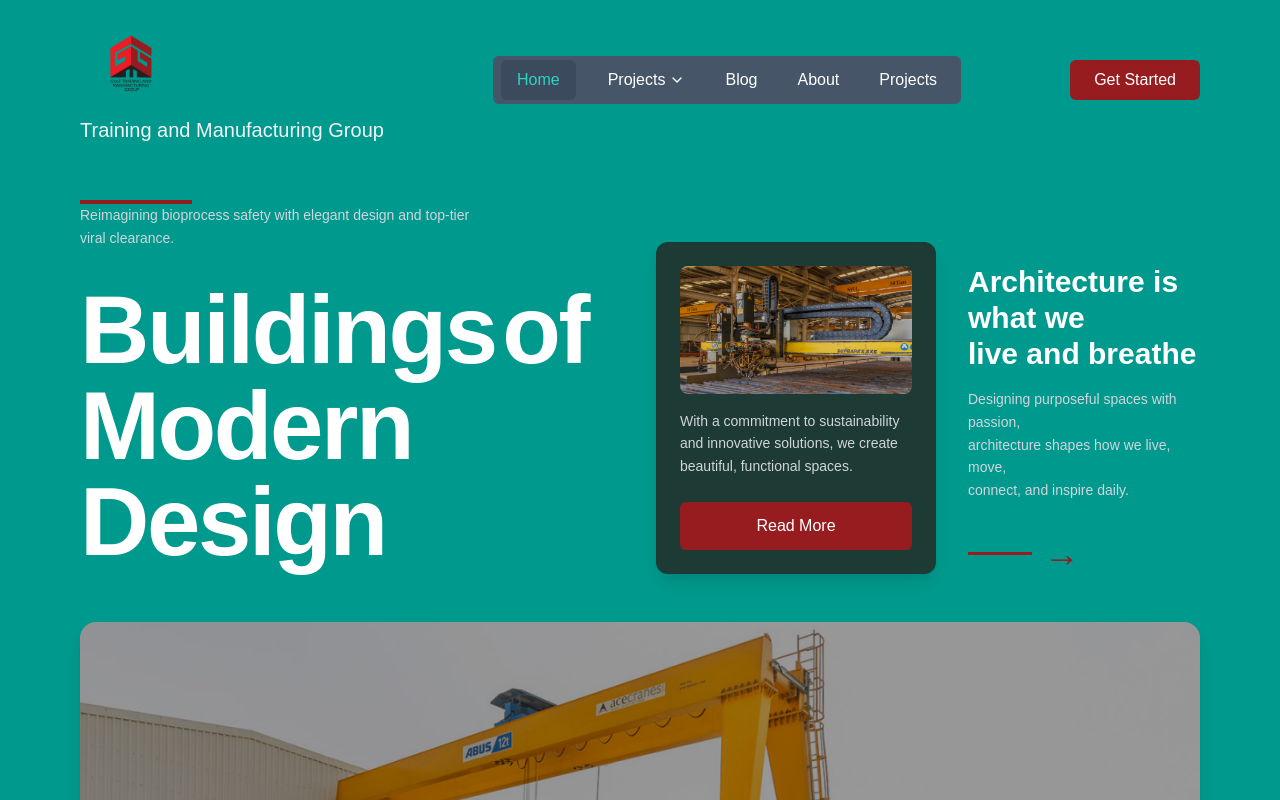
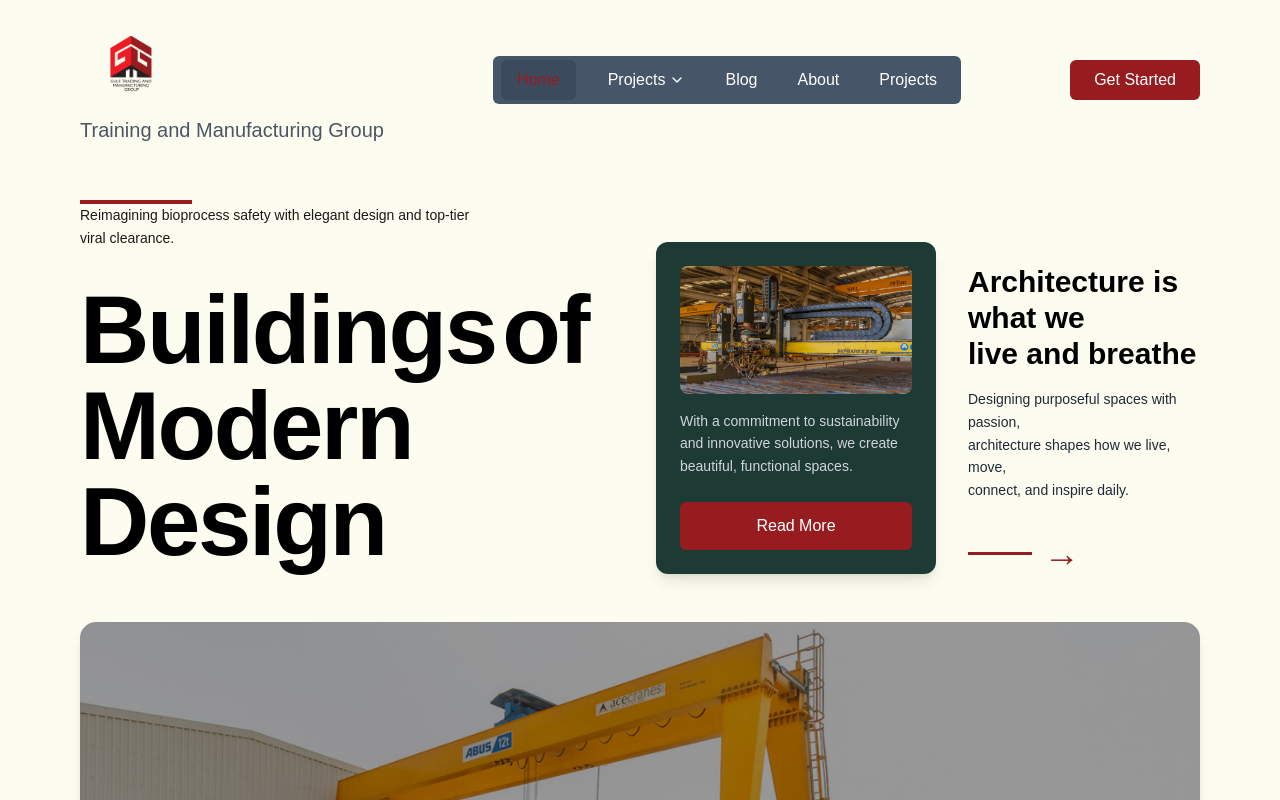
Before and after one commit to Athulmb/my-app, a React (Create React App) app: page / in a window 1280 px wide. Shown: the top 800 px of the page. Built offline with nearby package versions, Linux system fonts and the light colour scheme.

Commit message:
last once

```diff
--- a/src/components/Hero.jsx
+++ b/src/components/Hero.jsx
@@ -56,14 +56,14 @@ const Hero = () => {
   const secondImageOpacity = useTransform(scrollY, [0, 300], [0, 1]);
 
   return (
-    <div className="bg-primary text-white min-h-screen flex flex-col px-6 md:px-20 py-[100px]">
+    <div className="bg-secondary text-black min-h-screen flex flex-col px-6 md:px-20 py-[100px]">
       {/* Header Section */}
       <div className="w-full mx-auto flex flex-col lg:flex-row items-start justify-between gap-8 mb-12 mt-[100px]">
         {/* Left Text Section */}
         <div className="w-full lg:w-1/2">
           <div className="relative mb-8">
             <div className="w-28 h-[4px] bg-button "></div>
-            <p className="text-sm text-gray-300 leading-relaxed">
+            <p className="text-sm text-black/90 leading-relaxed">
               Reimagining bioprocess safety with elegant design and top-tier<br />
               viral clearance.
             </p>
@@ -116,7 +116,7 @@ const Hero = () => {
               Architecture is what we<br />
               live and breathe
             </h2>
-            <p className="text-gray-300 text-sm mb-8 leading-relaxed">
+            <p className="text-gray-800 text-sm mb-8 leading-relaxed">
               Designing purposeful spaces with passion,<br />
               architecture shapes how we live, move,<br />
               connect, and inspire daily.
--- a/src/components/Navbar.jsx
+++ b/src/components/Navbar.jsx
@@ -48,7 +48,7 @@ const Navbar = () => {
   />
 
   {/* Subtitle */}
-  <div className="text-sm sm:text-base md:text-lg lg:text-xl text-gray-100 mt-1">
+  <div className="text-sm sm:text-base md:text-lg lg:text-xl text-gray-600 mt-1">
     Training and Manufacturing Group
   </div>
 </div>
@@ -58,7 +58,7 @@ const Navbar = () => {
                 <div className="hidden md:flex items-center bg-slate-600 rounded-md px-2 py-1 space-x-2">
                     <a
                         href="#"
-                        className="text-teal-400 hover:text-primary font-medium px-4 py-2 bg-slate-700/50 rounded-md mr-2"
+                        className="text-button hover:text-light font-medium px-4 py-2 bg-slate-700/50 rounded-md mr-2"
                     >
                         Home
                     </a>
@@ -69,7 +69,7 @@ const Navbar = () => {
                         onMouseEnter={() => setDropdownOpen(true)}
                         onMouseLeave={() => setDropdownOpen(false)}
                     >
-                        <button className="flex items-center px-4 py-2 font-medium text-white rounded-md hover:text-primary hover:bg-slate-700 transition duration-300">
+                        <button className="flex items-center px-4 py-2 font-medium text-white rounded-md hover:text-light hover:bg-slate-700 transition duration-300">
                             Projects{" "}
                             <ChevronDown
                                 className={`ml-1 w-4 h-4 transform transition-transform duration-500 ${dropdownOpen ? "rotate-180" : "rotate-0"
@@ -86,19 +86,19 @@ const Navbar = () => {
                         >
                             <a
                                 href="#"
-                                className="block px-6 py-4 text-lg hover:bg-gray-200 hover:text-orange-600 rounded-t-md transition duration-300"
+                                className="block px-6 py-4 text-lg hover:bg-gray-200 hover:text-button rounded-t-md transition duration-300"
                             >
                                Project 1
                             </a>
                             <a
                                 href="#"
-                                className="block px-6 py-4 text-lg hover:bg-gray-200 hover:text-orange-600 transition duration-300"
+                                className="block px-6 py-4 text-lg hover:bg-gray-200 hover:text-button transition duration-300"
                             >
                                 Project 2
                             </a>
                             <a
                                 href="#"
-                                className="block px-6 py-4 text-lg hover:bg-gray-200 hover:text-orange-600 rounded-b-md transition duration-300"
+                                className="block px-6 py-4 text-lg hover:bg-gray-200 hover:text-button rounded-b-md transition duration-300"
                             >
                                 Project 3
                             </a>
@@ -108,19 +108,19 @@ const Navbar = () => {
 
                     <a
                         href="#"
-                        className="px-4 py-2 font-medium rounded-md text-white hover:text-primary hover:bg-slate-700 transition duration-300"
+                        className="px-4 py-2 font-medium rounded-md text-white hover:text-light hover:bg-slate-700 transition duration-300"
                     >
                         Blog
                     </a>
                     <a
                         href="#"
-                        className="px-4 py-2 font-medium rounded-md text-white hover:text-primary hover:bg-slate-700 transition duration-300"
+                        className="px-4 py-2 font-medium rounded-md text-white hover:text-light hover:bg-slate-700 transition duration-300"
                     >
                         About
                     </a>
                     <a
                         href="#"
-                        className="px-4 py-2 font-medium rounded-md text-white hover:text-primary hover:bg-slate-700 transition duration-300"
+                        className="px-4 py-2 font-medium rounded-md text-white hover:text-light hover:bg-slate-700 transition duration-300"
                     >
                         Projects
                     </a>
--- a/tailwind.config.js
+++ b/tailwind.config.js
@@ -10,6 +10,7 @@ module.exports = {
         button: '#961c1f',
         secondary: '#fdfcf0',
         tertiary: '#006b31',
+        light: '#ed1c24',
       },
       fontFamily: {
         sans: ["Manrope", "sans-serif"], // ✅ Manrope is now the default
```
